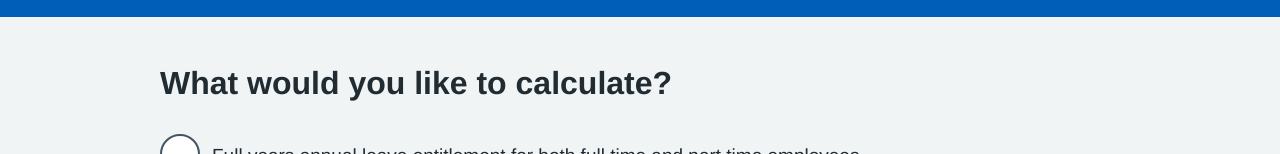
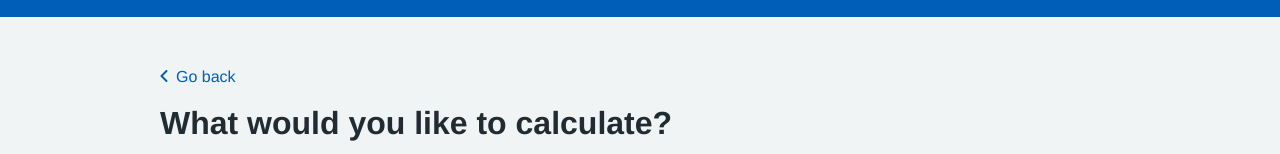
Before and after one commit to abrarkhan619/holidays-calculator, a website: page questions/full-year-or-part-year-leave.html in a window 1280 px wide. Shown: the part 323-477 px from the top of the page. Drawn offline with Linux system fonts and the light colour scheme; a web font is replaced by a local one.

Commit message:
Add back button to first question

```diff
--- a/questions/full-year-or-part-year-leave.html
+++ b/questions/full-year-or-part-year-leave.html
@@ -30,6 +30,14 @@
 
   <div class="nhsuk-width-container">
     <main class="nhsuk-main-wrapper">
+
+      <div class="nhsuk-back-link">
+        <a class="nhsuk-back-link__link" href="#" id="back-button">
+          <svg class="nhsuk-icon nhsuk-icon__chevron-left" xmlns="http://www.w3.org/2000/svg" viewBox="0 0 24 24" aria-hidden="true">
+            <path d="M8.5 12c0-.3.1-.5.3-.7l5-5c.4-.4 1-.4 1.4 0s.4 1 0 1.4L10.9 12l4.3 4.3c.4.4.4 1 0 1.4s-1 .4-1.4 0l-5-5c-.2-.2-.3-.4-.3-.7z"></path>
+          </svg>
+        Go back</a>
+      </div>
 
       <div class="nhsuk-form-group">
           <fieldset class="nhsuk-fieldset">
```
